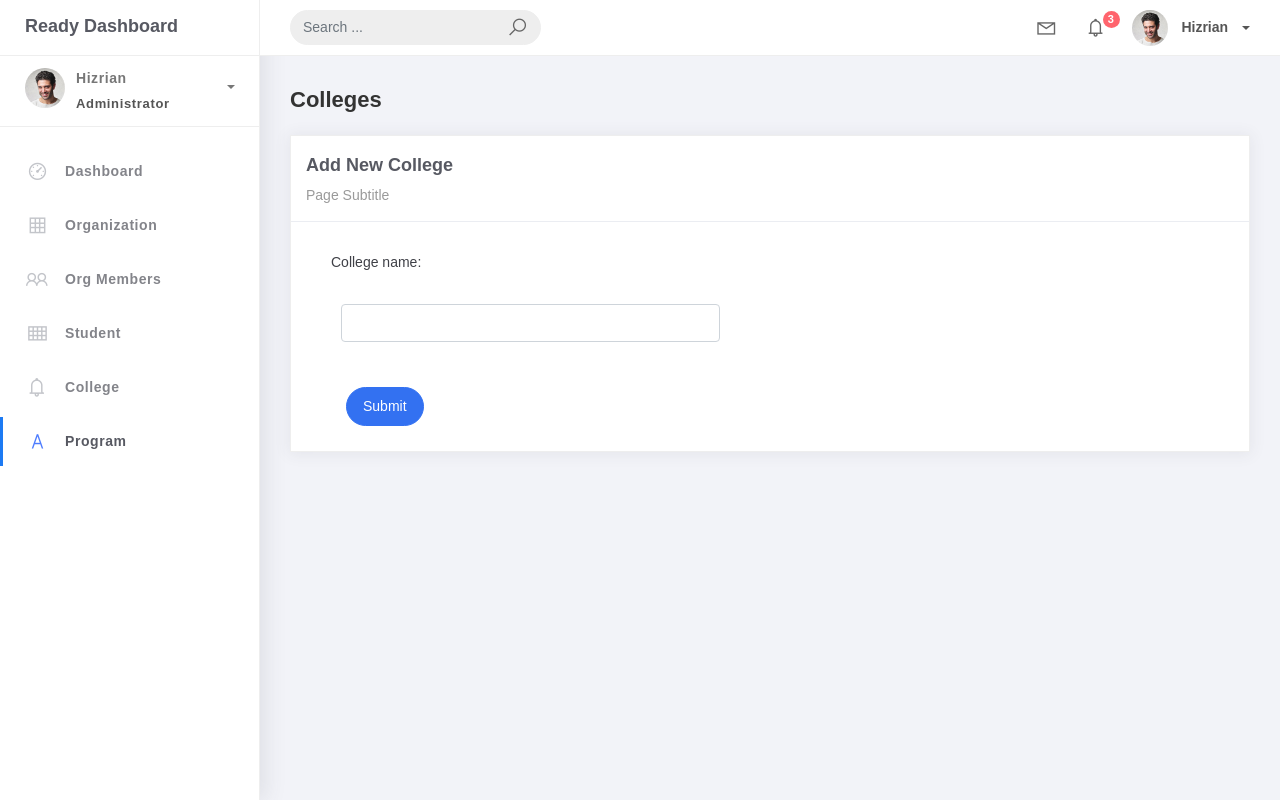
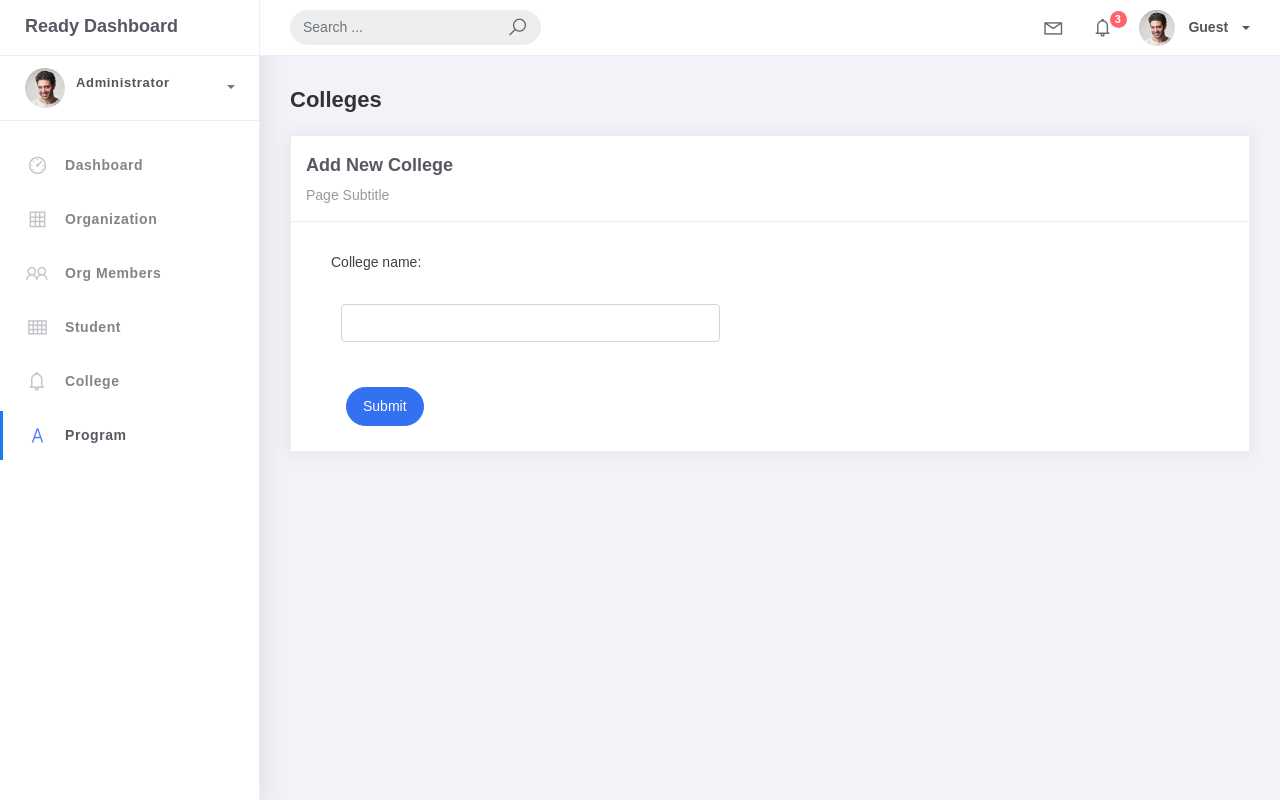
Before and after one commit to mjemsski-urs/PSUSphere, a Django app: page /college_list/add in a window 1280 px wide. Run offline with Django 5.2, Linux system fonts and the light colour scheme; some libraries are stand-ins or nearby versions.

Commit message:
Display logged-in user in base template

```diff
--- a/projectsite/templates/base.html
+++ b/projectsite/templates/base.html
@@ -103,14 +103,28 @@
 							</ul>
 						</li>
 						<li class="nav-item dropdown">
-							<a class="dropdown-toggle profile-pic" data-toggle="dropdown" href="#" aria-expanded="false"> <img src="{% static 'img/profile.jpg' %}" alt="user-img" width="36" class="img-circle"> <span >Hizrian</span></span> </a>
+							<a class="dropdown-toggle profile-pic" data-toggle="dropdown" href="#" aria-expanded="false">
+							<img src="{% static 'img/profile.jpg' %}" alt="user-img" width="36" class="img-circle">
+							{% if request.user.is_authenticated %}
+								<span>{{ request.user.username }}</span>
+							{% else %}
+								<span>Guest</span>
+							{% endif %}
+							</a>
 							<ul class="dropdown-menu dropdown-user">
 								<li>
 									<div class="user-box">
 										<div class="u-img"><img src="{% static 'img/profile.jpg' %}" alt="user"></div>
 										<div class="u-text">
-											<h4>Hizrian</h4>
-											<p class="text-muted">hello@themekita.com</p><a href="profile.html" class="btn btn-rounded btn-danger btn-sm">View Profile</a></div>
+										{% if request.user.is_authenticated %}
+										<h4>{{ request.user.username }}</h4>
+										<p class="text-muted">{{ request.user.email }}</p>
+										{% else %}
+										<h4>Guest</h4>
+										{% endif %}
+										<a href="profile.html" class="btn btn-rounded btn-danger btn-sm">View Profile</a>
+										</div>
+
 										</div>
 									</li>
 									<div class="dropdown-divider"></div>
@@ -136,7 +150,7 @@
 						<div class="info">
 							<a class="" data-toggle="collapse" href="#collapseExample" aria-expanded="true">
 								<span>
-									Hizrian
+									{{ request.user.username }}
 									<span class="user-level">Administrator</span>
 									<span class="caret"></span>
 								</span>
```
